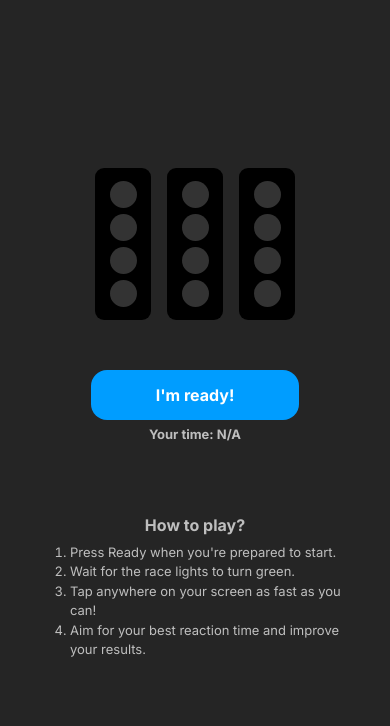
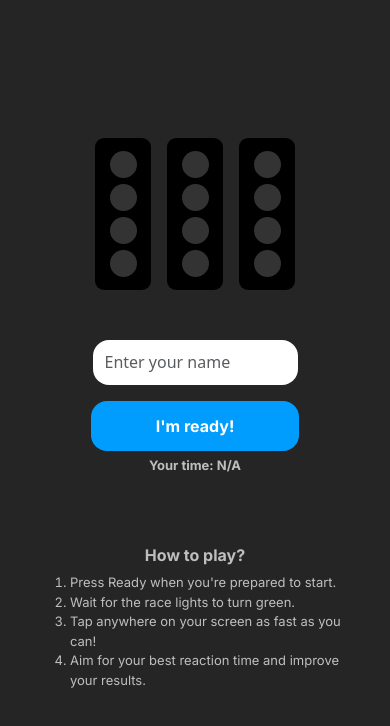
Before and after one commit to MichealAPI/F1Game-Leaderboard-Fork, a plain HTML site: page index.html in a window 390 px wide. Drawn offline with nearby package versions, Linux system fonts and the light colour scheme.

Commit message:
Forked, now pushing data into the leaderboard

```diff
--- a/index.html
+++ b/index.html
@@ -36,7 +36,13 @@
 
             <div class="row justify-content-center">
 
-                <div class="col-md-6 d-flex justify-content-center">
+                <div class="col-md-6 d-flex justify-content-center flex-column gap-3">
+
+                    <div class="name-input d-flex justify-content-center">
+
+                        <input type="text" class="form-control" id="name-input" placeholder="Enter your name" required>
+
+                    </div>
 
                     <div class="ready-btn">
 
--- a/static/css/color.css
+++ b/static/css/color.css
@@ -9,6 +9,8 @@
     --btn-text-color: white;
     --tutorial-text-color: white;
     --background-color: #252525;
+    --input-background-color: white;
+    --input-text-color: black;
 }
 
 
--- a/static/css/index.css
+++ b/static/css/index.css
@@ -5,3 +5,4 @@
 @import "tutorial.css";
 @import "background.css";
 @import "container.css";
+@import "input.css";
--- /dev/null
+++ b/static/css/input.css
@@ -0,0 +1,30 @@
+
+.name-input {
+    text-align: center;
+}
+
+.name-input input {
+    background-color: var(--input-background-color);
+    color: var(--input-text-color);
+    border: none;
+    font-size: 20px;
+    border-radius: 16px;
+    cursor: pointer;
+
+    width: 300px;
+    height: 65px;
+
+}
+
+
+/* Mobile */
+@media (max-width: 768px) {
+    .name-input input {
+        font-size: 16px;
+        border-radius: 16px;
+
+        width: 205px;
+        height: 45px;
+    }
+
+}
--- a/static/js/game.js
+++ b/static/js/game.js
@@ -1,6 +1,7 @@
 // Select elements
 const subtitleText = document.getElementById('subtitleText');
 const startButton = document.querySelector('#start-button');
+const input = document.querySelector('#name-input');
 
 // To light up each row
 // Random 1 to 2 seconds delay in ms
@@ -34,7 +35,9 @@ function lightUpRow(row, color = 'bg-red') {
 
 // Start the game
 function startGame() {
+
     if (isRunning) return;
+    if (!checkName()) return;
 
     isRunning = true;
     resetGame();
@@ -70,11 +73,36 @@ function handleMouseClick() {
     const reflexTime = Date.now() - startTime;
     subtitleText.textContent = `Your time: ${reflexTime}ms`;
 
+    save(input.value, reflexTime);
+
+    // Send the reflex time to the server
+
+
     resetGame();
     isRunning = false;
     canClick = false;
 }
 
+
+function checkName() {
+    if (input.value === '') {
+        alert('Please enter your name!');
+        return false;
+    }
+    return true;
+}
+
+function save(name, reflexTime) {
+
+    // Save to the server
+    // https://mongoleaderboard-54b02eb48079.herokuapp.com/ranking/{id}/{time_ms}
+    // POST request
+
+    fetch(`https://mongoleaderboard-54b02eb48079.herokuapp.com/ranking/${name}/${reflexTime}`, {
+        method: 'POST'
+    })
+}
+
 // Event listeners
 startButton.addEventListener('click', startGame);
 document.addEventListener('mousedown', handleMouseClick);
```
